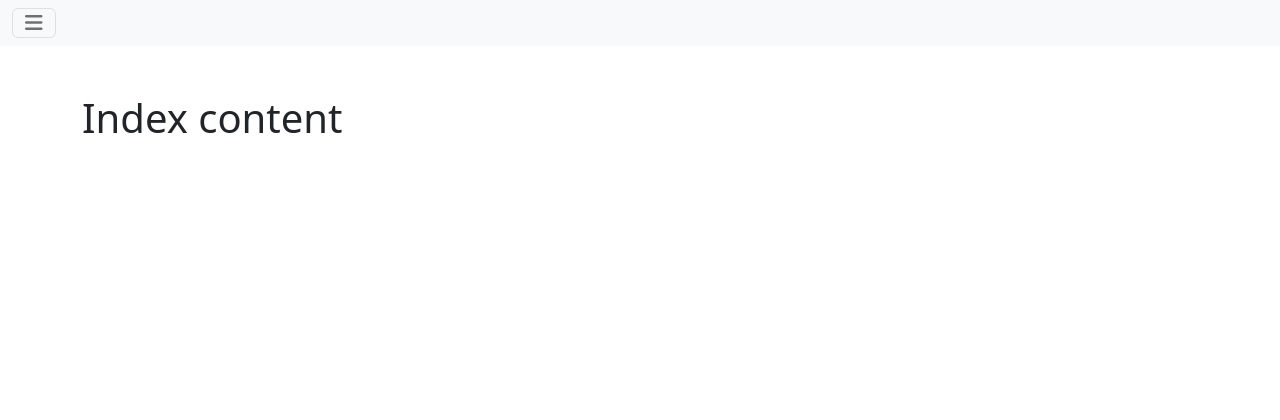
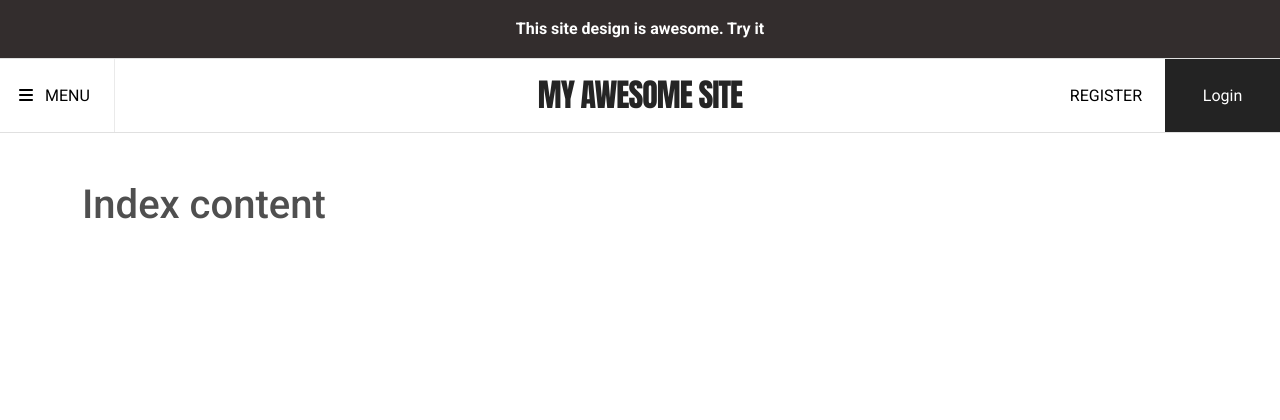
Before and after one commit to EeeBeeDee/re-unitfy_hackathon, a Django app: page / in a window 1280 px wide. Shown: the top 420 px of the page. Run offline with Django 4.2, Linux system fonts and the light colour scheme.

Commit message:
add Philips navbar with css and js script

```diff
--- a/photos/templates/photos/base.html
+++ b/photos/templates/photos/base.html
@@ -7,6 +7,8 @@
     <meta http-equiv="X-UA-Compatible" content="IE=edge">
     <meta name="viewport" content="width=device-width, initial-scale=1.0">
     <link rel="stylesheet" href="{% static 'css/main.css' %}">
+    <link rel="stylesheet" href="{% static 'css/navbar.css' %}">
+
     <!-- Font Awesome -->
     <link href="https://cdnjs.cloudflare.com/ajax/libs/font-awesome/6.0.0/css/all.min.css" rel="stylesheet">
     <!-- Google Fonts -->
@@ -14,6 +16,9 @@
     <!-- Bootstrap core CSS -->
     <link href="https://cdn.jsdelivr.net/npm/bootstrap@5.2.2/dist/css/bootstrap.min.css" rel="stylesheet"
         integrity="sha384-Zenh87qX5JnK2Jl0vWa8Ck2rdkQ2Bzep5IDxbcnCeuOxjzrPF/et3URy9Bv1WTRi" crossorigin="anonymous">
+        <!-- MDB -->
+    <!-- MDB -->
+    <link href="https://cdnjs.cloudflare.com/ajax/libs/mdb-ui-kit/6.0.1/mdb.min.css" rel="stylesheet">
     <title>Christmas Blend</title>
 
 </head>
@@ -26,5 +31,9 @@
     <script src="https://cdn.jsdelivr.net/npm/bootstrap@5.2.2/dist/js/bootstrap.min.js"
         integrity="sha384-IDwe1+LCz02ROU9k972gdyvl+AESN10+x7tBKgc9I5HFtuNz0wWnPclzo6p9vxnk" crossorigin="anonymous">
     </script>
+    <!-- MDB -->
+    <script type="text/javascript" src="https://cdnjs.cloudflare.com/ajax/libs/mdb-ui-kit/6.0.1/mdb.min.js">
+    </script>
+    <script type="text/javascript" src="{% static 'js/navbar.js' %}"></script>
 </body>
 </html>
--- a/photos/templates/photos/navbar.html
+++ b/photos/templates/photos/navbar.html
@@ -1,17 +1,59 @@
 {% load static %}
-<nav class="navbar navbar-light bg-light">
-    <div class="container-fluid">
-      <button class="navbar-toggler" type="button" data-mdb-toggle="collapse"
-        data-mdb-target="#navbarToggleExternalContent2" aria-controls="navbarToggleExternalContent2"
-        aria-expanded="false" aria-label="Toggle navigation">
-        <i class="fas fa-bars"></i>
-      </button>
+
+<div class="p-3 bg-dark text-white">
+  <div class="flexMain">
+    <div class="flex1">
     </div>
-</nav>
-  <div class="collapse" id="navbarToggleExternalContent2">
-    <div class="bg-light shadow-3 p-4">
-      <button class="btn btn-link btn-block border-bottom m-0">Link 1</button>
-      <button class="btn btn-link btn-block border-bottom m-0">Link 2</button>
-      <button class="btn btn-link btn-block m-0">Link 3</button>
+    <div class="flex2 text-center">
+      <div><strong>This site design is awesome. Try it</strong></div>
+    </div>
+    <div class="flex1">
     </div>
   </div>
+</div>
+<div id="menuHolder">
+  <div role="navigation" class="sticky-top border-bottom border-top" id="mainNavigation">
+    <div class="flexMain">
+      <div class="flex2">
+        <button class="whiteLink siteLink" style="border-right:1px solid #EAEAEA" onclick="menuToggle()"><i class="fas fa-bars me-2"></i> MENU</button>
+      </div>
+      <div class="flex3 text-center" id="siteBrand">
+        MY AWESOME SITE
+      </div>
+      <div class="flex2 text-end d-block d-md-none">
+        <button class="whiteLink siteLink"><i class="fas fa-search"></i></button>
+      </div>
+      <div class="flex2 text-end d-none d-md-block">
+        <button class="whiteLink siteLink">REGISTER</button>
+        <button class="blackLink siteLink">Login</button>
+      </div>
+    </div>
+  </div>
+  <div id="menuDrawer">
+    <div class="p-4 border-bottom">
+      <div class='row'>
+        <div class="col">
+          <select class="noStyle">
+            <option value="english">English</option>
+            <option value="spanish">Spanish</option>
+            <option value="french">French</option>
+            <option value="italian">Italian</option>
+            <option value="hebrew">Hebrew</option>
+          </select>
+        </div>
+        <div class="col text-end ">
+          <i class="fas fa-times" role="btn" onclick="menuToggle()"></i>
+        </div>
+      </div>
+    </div>
+    <div>
+      <a href="#" class="nav-menu-item"><i class="fas fa-home me-3"></i>Home</a>
+      <a href="#" class="nav-menu-item"><i class="fab fa-product-hunt me-3"></i>Products</a>
+      <a href="#" class="nav-menu-item"><i class="fas fa-search me-3"></i>Explore</a>
+      <a href="#" class="nav-menu-item"><i class="fas fa-wrench me-3"></i>Services</a>
+      <a href="#" class="nav-menu-item"><i class="fas fa-dollar-sign me-3"></i>Pricing</a>
+      <a href="#" class="nav-menu-item"><i class="fas fa-file-alt me-3"></i>Blog</a>
+      <a href="#" class="nav-menu-item"><i class="fas fa-building me-3"></i>About Us</a>
+    </div>
+  </div>
+</div>
--- a/static/css/navbar.css
+++ b/static/css/navbar.css
@@ -1,71 +1,83 @@
-.top-row{
-    position: fixed;
-    top: 0;
-    left: 0;
-    width: 100%;
-    height: var(--top-row-height);
-    display: flex;
-    background: #333333;
+.flexMain {
+    display:flex;
+    align-items: center
   }
-.logo{
-    height: 100%;
-    display: block;
-    box-sizing: border-box;
-    padding: 8px;
-    color: white;
+  .flex1 { flex:1 }
+  .flex2 { flex:2 }
+  .flex3 { flex:3 }
+  button.siteLink {
+    margin-left:-5px;
+    border:none;
+    padding:24px;
+    display:inline-block;
+    min-width:115px;
   }
-.nav-btn{
-    width: var(--top-row-width);
-    height: 100%;
-    display: flex;
-    align-items: center;
-    justify-content: center;
-    background: none;
-    border: none;
-    outline: none;
-    cursor: pointer;
+  .whiteLink {
+    background : #fff;
   }
-.nav-btn > span {
-    color: #fff;
-    font-size: calc(var(--top-row-height) /2);
-}
-.nav{
-    --nav-width: 300px;
-    position: fixed;
-    top: 0;
-    left: 0;
-    width: var(--nav-width);
-    height: 100vh;
-    background: #333333;
-    transform: translateX(calc(-1 * var(--nav-width)));
-    transition: transform 0.25s;
-}
-.nav-open{
-    transform: translateX(0);
-}
-.nav-link{
-    display: block;
-    font-family: sans-serif;
-    font-size: 24px;
-    padding: 24px;
-    text-decoration: none;
+  .whiteLink:active {
+    background : #000;
     color: #fff;
   }
-.nav-link:not(:last-child){
-    border-bottom: 1px solid #222222;
+  .blackLink {
+    color: #fff;
+    background:#232323;
+    transition: all 300ms linear;
   }
-.nav-link:hover{
-    background: rgba(255,255,255, 0.25);
+  .blackLink:active {
+    color: #000;
+    background:#fff
   }
-.nav-overlay{
-    display: none;
-    position: fixed;
-    top: 0;
-    left: 0;
-    width: 100vw;
-    height: 100vh;
-    background: rgba(0,0,0, 0.2)
+  #siteBrand {
+    font-family: impact;
+    letter-spacing : -1px;
+    font-size:32px;
+    color:#252525;
+    line-height : 1em;
   }
-.nav-overlay-open{
-    display: block;
+  #menuDrawer {
+    background:#fff;
+    position:fixed;
+    height:100vh;
+    overflow:auto;
+    z-index:12312;
+    top:0;
+    left:0;
+    border-right:1px solid #EAEAEA;
+    min-width:25%;
+    max-width:320px;
+    width:100%;
+    transform : translateX(-100%);
+    transition : transform 200ms linear;
   }
+  #mainNavigation {
+    transition : transform 200ms linear;
+    background : #fff;
+  }
+  .drawMenu > #menuDrawer {
+    transform : translateX(0%);
+  }
+  .drawMenu > #mainNavigation {
+    transform : translateX(25%);
+  }
+  .fa-times {
+    cursor : pointer
+  }
+  a.nav-menu-item:hover {
+    margin-left:2px;
+    border-left:10px solid black;
+  }
+  a.nav-menu-item{
+    transition:border 200ms linear;
+    text-decoration:none;
+    display:block;
+    padding:18px;
+    padding-left:32px;
+    border-bottom:1px solid #EAEAEA;
+    font-weight:bold;
+    color:#343434
+  }
+  select.noStyle {
+    border:none;
+    outline:none
+  }
--- a/static/js/navbar.js
+++ b/static/js/navbar.js
@@ -1,13 +1,11 @@
-const navMenu = document.querySelector(".nav");
-const navOverlay = document.querySelector(".nav-overlay");
-const navButton = document.querySelector(".nav-btn");
-
-navButton.addEventListener("click", () => {
-    navMenu.classlist.add("nav-open");
-    navOverlay.classlist.add("nav-overlay-open");
-});
-
-navOverlay.addEventListener("click", () => {
-    navMenu.classlist.add("nav-open");
-    navOverlay.classlist.add("nav-overlay-open");
-});
+var menuHolder = document.getElementById('menuHolder')
+var siteBrand = document.getElementById('siteBrand')
+function menuToggle(){
+  if(menuHolder.className === "drawMenu") menuHolder.className = ""
+  else menuHolder.className = "drawMenu"
+}
+if(window.innerWidth < 426) siteBrand.innerHTML = "MAS"
+window.onresize = function(){
+  if(window.innerWidth < 420) siteBrand.innerHTML = "MAS"
+  else siteBrand.innerHTML = "MY AWESOME WEBSITE"
+}
```
Lines whose indentation alone changed are shown as unchanged.
